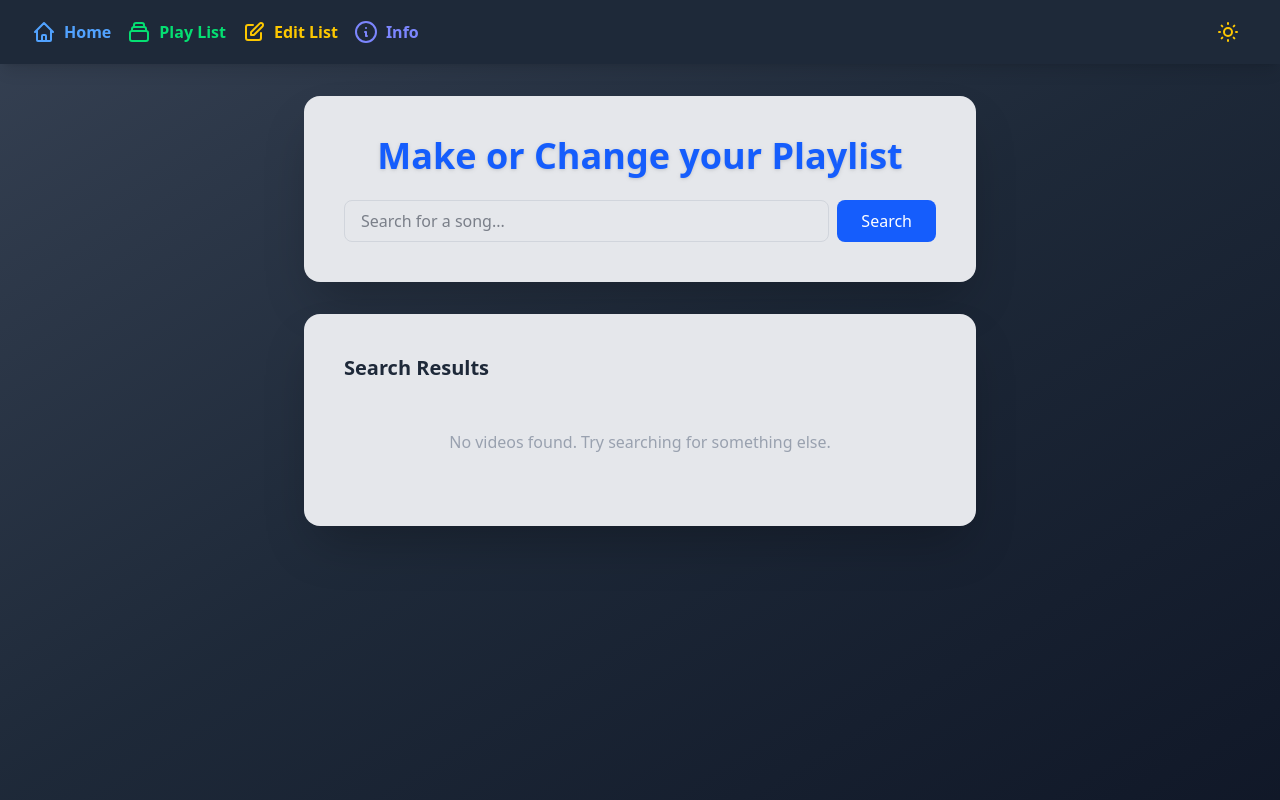
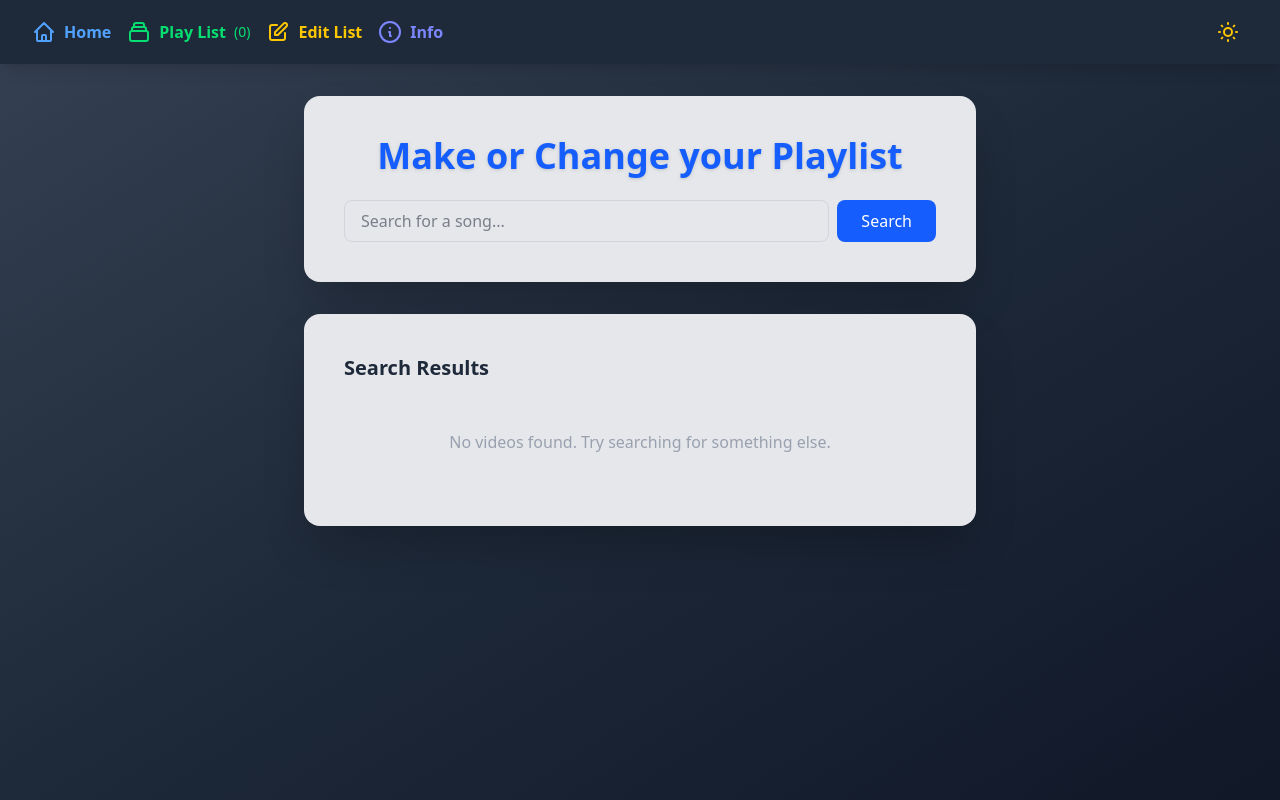
Before and after one commit to freddy24-7/YouTubeSearchMusicApp, a React (Vite) app: page / in a window 1280 px wide. Built offline with nearby package versions, Linux system fonts and the light colour scheme.

Commit message:
refactoring

```diff
--- a/src/components/NavBar.tsx
+++ b/src/components/NavBar.tsx
@@ -77,6 +77,9 @@
                 />
               </svg>
               <span className="font-semibold">Play List</span>
+              <span className={`text-sm ${theme === 'dark' ? 'text-green-400' : 'text-green-600'}`}>
+                ({playlist.length})
+              </span>
             </button>
             <button
               onClick={onEditListClick}
```
